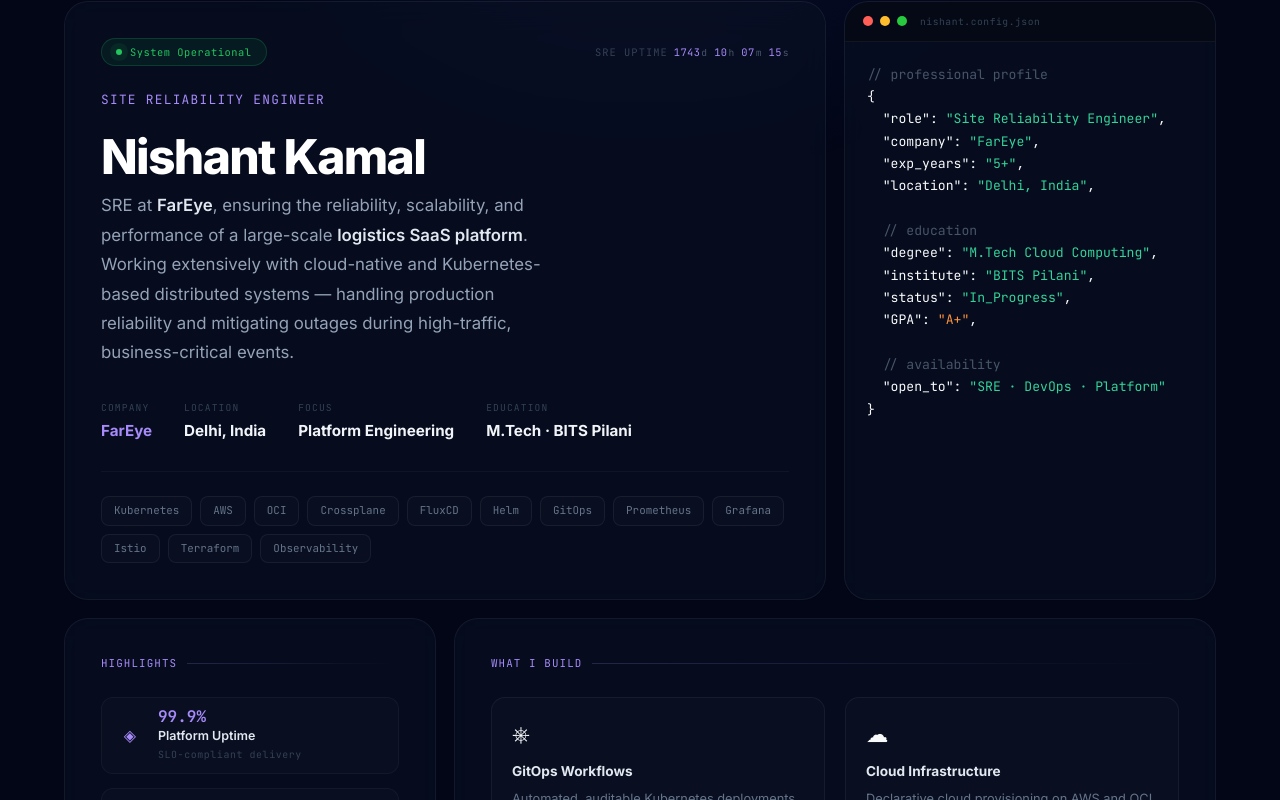
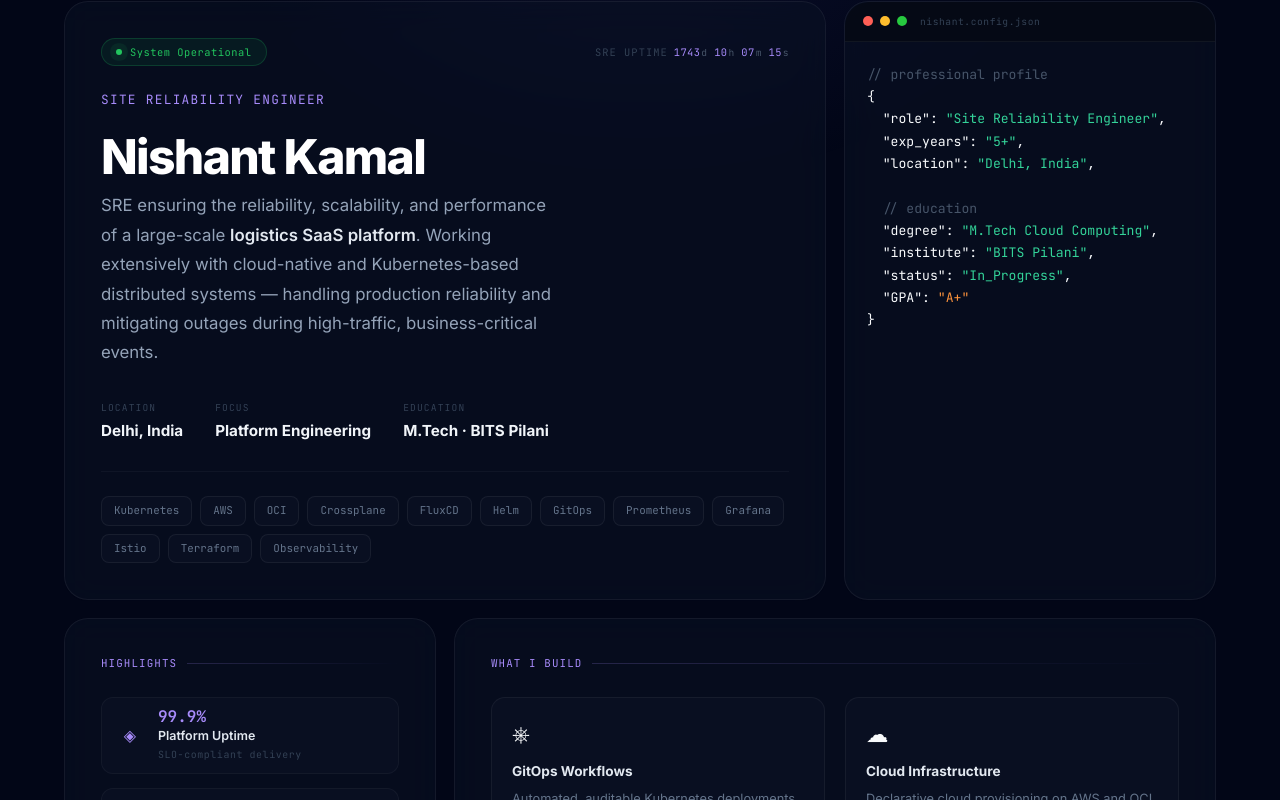
Before and after one commit to nishant-kamal/nishant-portfolio, a Next.js app: page / in a window 1280 px wide. Shown: the part 1340-2140 px from the top of the page. Built offline with nearby package versions, Linux system fonts and the light colour scheme.

Commit message:
Add files via upload

```diff
--- a/components/About.js
+++ b/components/About.js
@@ -24,7 +24,7 @@ const highlights = [
   { icon: "↓", value: "35%",    label: "Cloud Cost Reduction",   sub: "via Karpenter + Spot"         },
   { icon: "☸", value: "50+",    label: "Services Monitored",     sub: "Prometheus + AlertManager"    },
   { icon: "⚡", value: "-40%",   label: "MTTR Improvement",       sub: "standardised runbooks"        },
-  { icon: "△", value: "7",      label: "Awards at FarEye",       sub: "over 5+ years"                },
+  { icon: "△", value: "7",      label: "Awards",                  sub: "over 5+ years"                },
 ];
 
 function useInView(threshold = 0.1) {
@@ -448,7 +448,7 @@ export default function About() {
                 <div className="pulse" aria-hidden="true" />
                 System Operational
               </div>
-              <div className="uptime-badge" aria-label="Time as SRE at FarEye (since Jun 2021)">
+              <div className="uptime-badge" aria-label="Time as SRE (since Jun 2021)">
                 <span className="uptime-label">SRE Uptime</span>
                 <UptimeCounter />
               </div>
@@ -458,7 +458,7 @@ export default function About() {
             <h3 className="hero-name">Nishant Kamal</h3>
 
             <p className="hero-desc">
-              SRE at <strong>FarEye</strong>, ensuring the reliability, scalability,
+              SRE ensuring the reliability, scalability,
               and performance of a large-scale <strong>logistics SaaS platform</strong>.
               Working extensively with cloud-native and Kubernetes-based distributed
               systems — handling production reliability and mitigating outages during
@@ -466,10 +466,6 @@ export default function About() {
             </p>
 
             <div className="meta-row">
-              <div className="meta-chip">
-                <span className="meta-chip-label">Company</span>
-                <span className="meta-chip-value accent">FarEye</span>
-              </div>
               <div className="meta-chip">
                 <span className="meta-chip-label">Location</span>
                 <span className="meta-chip-value">Delhi, India</span>
@@ -507,14 +503,12 @@ export default function About() {
               <span className="creds-filename">nishant.config.json</span>
             </div>
             <div className="creds-body"
-              aria-label="SRE at FarEye, M.Tech Cloud Computing at BITS Pilani in progress, GPA A+">
+              aria-label="SRE with 5+ years experience, M.Tech Cloud Computing at BITS Pilani in progress, GPA A+">
               <span aria-hidden="true">
                 <span className="cc">{"// professional profile"}</span><br />
                 {"{"}<br />
                 &nbsp;&nbsp;<span className="ck">"role"</span>:{" "}
                 <span className="cs">"Site Reliability Engineer"</span>,<br />
-                &nbsp;&nbsp;<span className="ck">"company"</span>:{" "}
-                <span className="cs">"FarEye"</span>,<br />
                 &nbsp;&nbsp;<span className="ck">"exp_years"</span>:{" "}
                 <span className="cs">"5+"</span>,<br />
                 &nbsp;&nbsp;<span className="ck">"location"</span>:{" "}
@@ -528,11 +522,7 @@ export default function About() {
                 &nbsp;&nbsp;<span className="ck">"status"</span>:{" "}
                 <span className="cs">"In_Progress"</span>,<br />
                 &nbsp;&nbsp;<span className="ck">"GPA"</span>:{" "}
-                <span className="cn">"A+"</span>,<br />
-                <br />
-                &nbsp;&nbsp;<span className="cc">{"// availability"}</span><br />
-                &nbsp;&nbsp;<span className="ck">"open_to"</span>:{" "}
-                <span className="cs">"SRE · DevOps · Platform"</span><br />
+                <span className="cn">"A+"</span><br />
                 {"}"}
               </span>
             </div>
```
